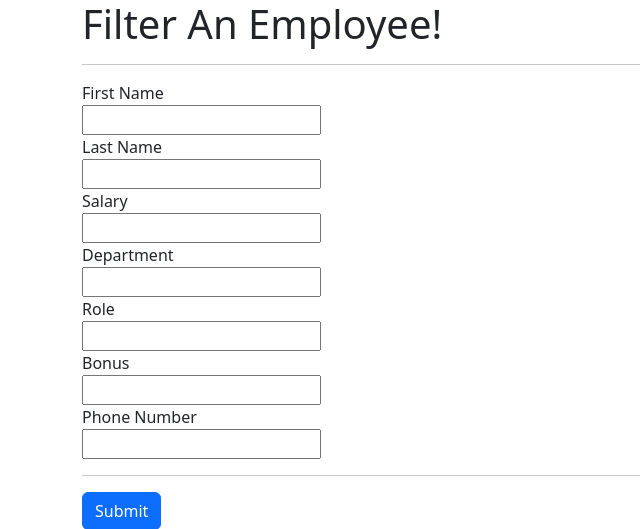
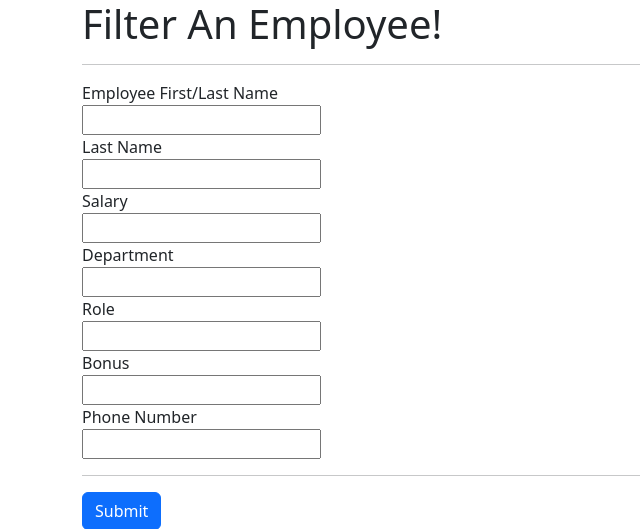
Before and after one commit to devsharifmahmud/DjangoCrudOperation, a Django app: page /filter_emp in a window 1280 px wide. Shown: the top 529 px of the page, without its empty margins (0-640 px from the left). Run offline with Django 5.2, Linux system fonts and the light colour scheme.

Commit message:
HTML file add

```diff
--- a/office_emp_proj/emp_app/templates/filter_emp.html
+++ b/office_emp_proj/emp_app/templates/filter_emp.html
@@ -13,7 +13,7 @@
     <hr>
      <form action="/filter_emp" method="post">
         {% csrf_token %}
-        <label for="first_name" >First Name</label><br>
+        <label for="first_name" >Employee First/Last Name</label><br>
         <input type="text" id="first_name" name="first_name" value="{{first_name}}"><br>
         <label for="last_name" >Last Name</label><br>
         <input type="text" id="last_name" name="last_name" value="{{last_name}}"><br>
```
